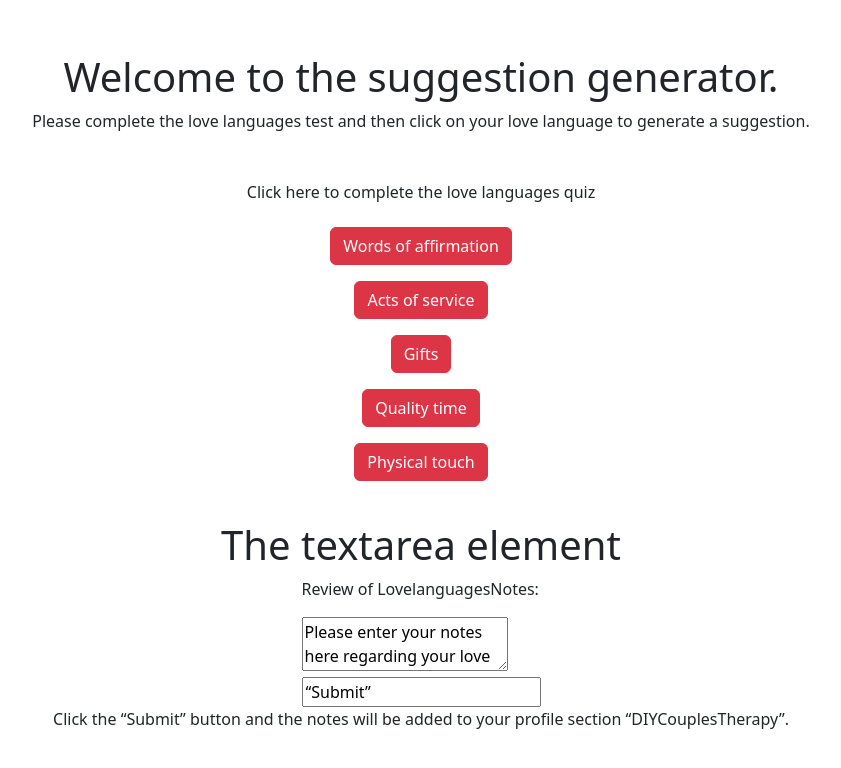
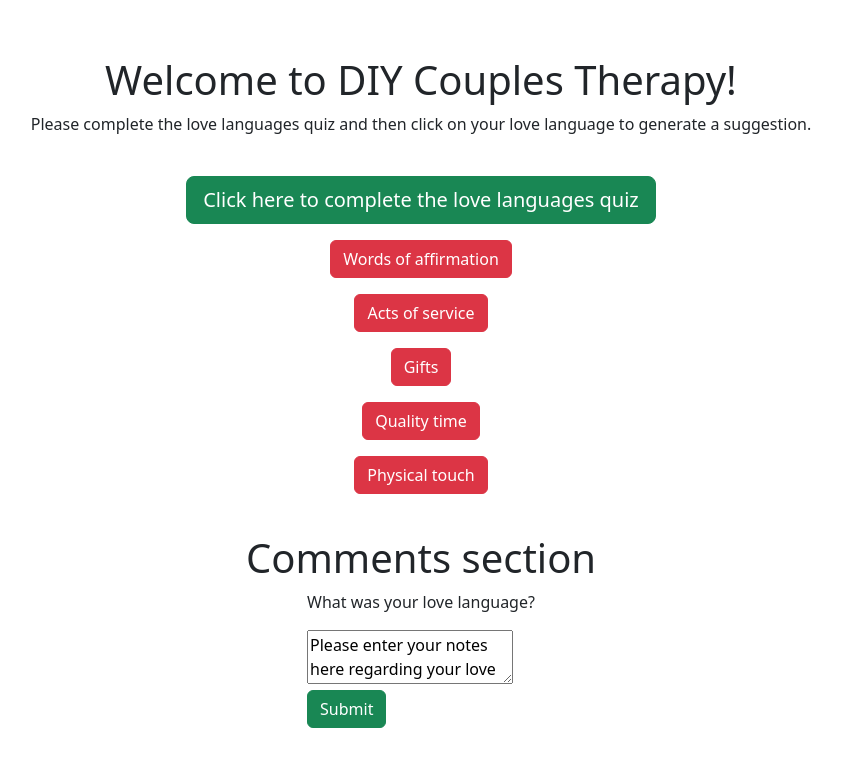
Before and after one commit to lmhawk19/final_project, a Flask app: template templates/suggestions_app.html in a window 1280 px wide. Shown: the top 768 px of the page, without its empty margins (219-1060 px from the left). Run offline with Flask 2, Linux system fonts and the light colour scheme; the template is opened without the code that fills it, so the values that code supplies are empty; parts of the project's set-up code (start-up, migrations or seed data) failed here and were passed over.

Commit message:
some lil edits

```diff
--- a/templates/suggestions_app.html
+++ b/templates/suggestions_app.html
@@ -3,14 +3,15 @@
 <head>
     <meta charset="UTF-8">
     <title>DIY Couples Therapy</title>
+
     <link href="https://cdn.jsdelivr.net/npm/bootstrap@5.2.0/dist/css/bootstrap.min.css" rel="stylesheet" integrity="sha384-gH2yIJqKdNHPEq0n4Mqa/HGKIhSkIHeL5AyhkYV8i59U5AR6csBvApHHNl/vI1Bx" crossorigin="anonymous">
     <link rel="stylesheet" href="/static/style.css">
 </head>
 <body>
-<h1>Welcome to the suggestion generator. </h1>
-<p>Please complete the love languages test and then click on your love language to generate a suggestion.</p>
+<h1>Welcome to DIY Couples Therapy!</h1>
+<p>Please complete the love languages quiz and then click on your love language to generate a suggestion.</p>
 <br>
-<p> <a role="button" href="https://5lovelanguages.com/quizzes/love-language" class="btn btn=light">Click here to complete the love languages quiz</a></p>
+<p> <a role="button" href="https://5lovelanguages.com/quizzes/love-language" class="btn btn-success btn-lg">Click here to complete the love languages quiz</a></p>
 <p> <a role="button" href="/suggestion-woa/" class="btn btn-danger">Words of affirmation</a></p>
 <p> <a role="button" href="/suggestion-aos/" class="btn btn-danger">Acts of service</a></p>
 <p> <a role="button" href="/suggestion-gifts/" class="btn btn-danger">Gifts</a></p>
@@ -18,14 +19,13 @@
 <p> <a role="button" href="/suggestion-touch/" class="btn btn-danger">Physical touch</a></p>
 
 <br>
-<h1>The textarea element</h1>
+<h1>Comments section</h1>
 <form action=“DIYCouplesTherapy.com”>
- <p><label for=“NotesSection”>Review of LovelanguagesNotes:</label></p>
+ <p><label for=“NotesSection”>What was your love language?</label></p>
  <textarea id=“NotesSection” name=“NotesSection” rows=“100” cols=“100">Please enter your notes here regarding your love language.</textarea>
  <br>
- <input type=“submit” value=“Submit”>
+<p> <a role="button" href="/suggestion-touch/" class="btn btn-success">Submit</a></p>
 </form>
-<p>Click the “Submit” button and the notes will be added to your profile section “DIYCouplesTherapy”.</p>
 
 </body>
 </html>
```
Also changed, not shown: output_feature.py (+7 -7 lines).
